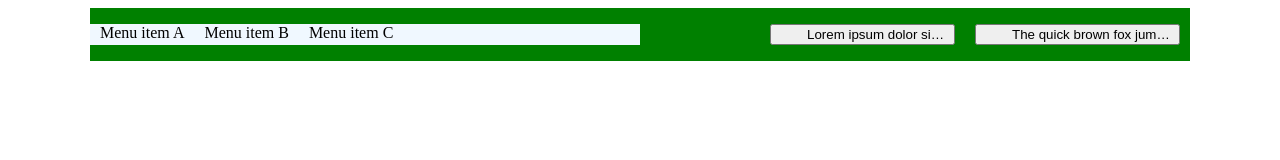
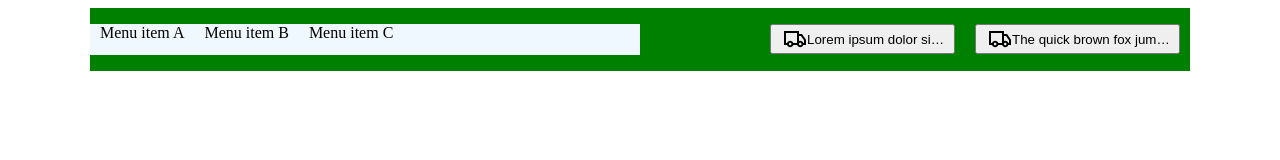
Before and after one commit to leanderlindahl/horisontal-cls, a plain HTML site: page index.html in a window 1280 px wide. Drawn offline with Linux system fonts and the light colour scheme.

Commit message:
Added icons to the picker buttons

```diff
--- a/index.html
+++ b/index.html
@@ -18,14 +18,18 @@
       <li>
         <button class="pick-postal hnf-btn">
           <div class="textwrapper">
-            <div class="text">Add postal code</div>
+            <svg focusable="false" class="svg-icon  hnf-svg-icon" width="24" height="24" viewBox="0 0 24 24" fill="none" xmlns="http://www.w3.org/2000/svg">
+              <path fill-rule="evenodd" clip-rule="evenodd" d="M1 4h15v3h3.0246l3.9793 5.6848V18h-2.6567c-.4218 1.3056-1.6473 2.25-3.0933 2.25-1.446 0-2.6715-.9444-3.0932-2.25h-3.9044c-.4217 1.3056-1.6472 2.25-3.0932 2.25S4.4916 19.3056 4.0698 18H1V4zm3.0698 12c.4218-1.3056 1.6473-2.25 3.0933-2.25 1.446 0 2.6715.9444 3.0932 2.25H14V6H3v10h1.0698zM16 14.0007a3.24 3.24 0 0 1 1.2539-.2507c1.446 0 2.6715.9444 3.0933 2.25h.6567v-2.6848L17.9833 9H16v5.0007zM7.163 15.75c-.6903 0-1.25.5596-1.25 1.25s.5597 1.25 1.25 1.25c.6904 0 1.25-.5596 1.25-1.25s-.5596-1.25-1.25-1.25zm10.0909 0c-.6904 0-1.25.5596-1.25 1.25s.5596 1.25 1.25 1.25 1.25-.5596 1.25-1.25-.5596-1.25-1.25-1.25z"></path>
+             </svg><div class="text">Add postal code</div>
           </div>
         </button>
       </li>
       <li>
         <button class="pick-store hnf-btn">
           <div class="textwrapper">
-            <div class="text">Add store</div>
+            <svg focusable="false" class="svg-icon  hnf-svg-icon" width="24" height="24" viewBox="0 0 24 24" fill="none" xmlns="http://www.w3.org/2000/svg">
+              <path fill-rule="evenodd" clip-rule="evenodd" d="M1 4h15v3h3.0246l3.9793 5.6848V18h-2.6567c-.4218 1.3056-1.6473 2.25-3.0933 2.25-1.446 0-2.6715-.9444-3.0932-2.25h-3.9044c-.4217 1.3056-1.6472 2.25-3.0932 2.25S4.4916 19.3056 4.0698 18H1V4zm3.0698 12c.4218-1.3056 1.6473-2.25 3.0933-2.25 1.446 0 2.6715.9444 3.0932 2.25H14V6H3v10h1.0698zM16 14.0007a3.24 3.24 0 0 1 1.2539-.2507c1.446 0 2.6715.9444 3.0933 2.25h.6567v-2.6848L17.9833 9H16v5.0007zM7.163 15.75c-.6903 0-1.25.5596-1.25 1.25s.5597 1.25 1.25 1.25c.6904 0 1.25-.5596 1.25-1.25s-.5596-1.25-1.25-1.25zm10.0909 0c-.6904 0-1.25.5596-1.25 1.25s.5596 1.25 1.25 1.25 1.25-.5596 1.25-1.25-.5596-1.25-1.25-1.25z"></path>
+             </svg><div class="text">Add store</div>
           </div>
         </button>
       </li>
--- a/style.css
+++ b/style.css
@@ -56,3 +56,11 @@
 .nav-pickers .pick-store .textwrapper .text {
   max-width: 160px;
 }
+
+.hnf-svg-icon {
+  display: inline-block;
+  height: 1.5rem;
+  width: 1.5rem;
+  vertical-align: middle;
+  fill: currentColor;
+}
```
